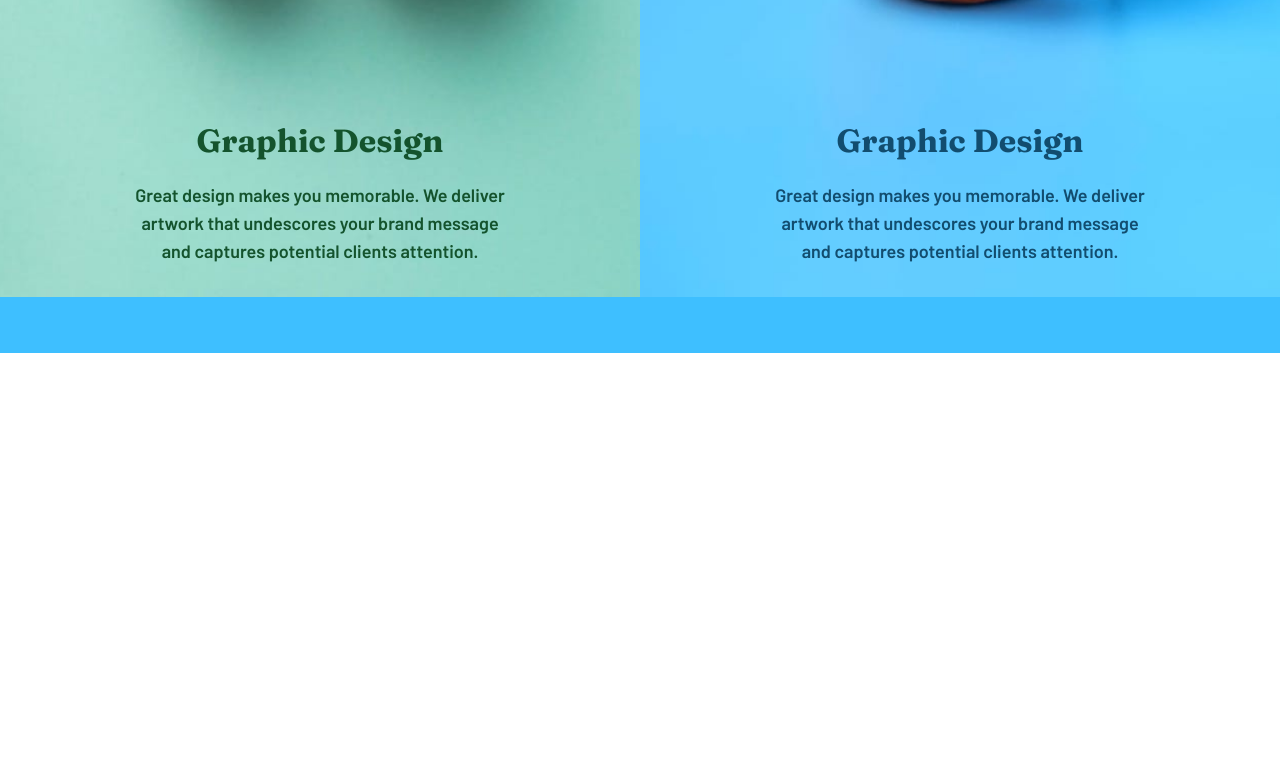
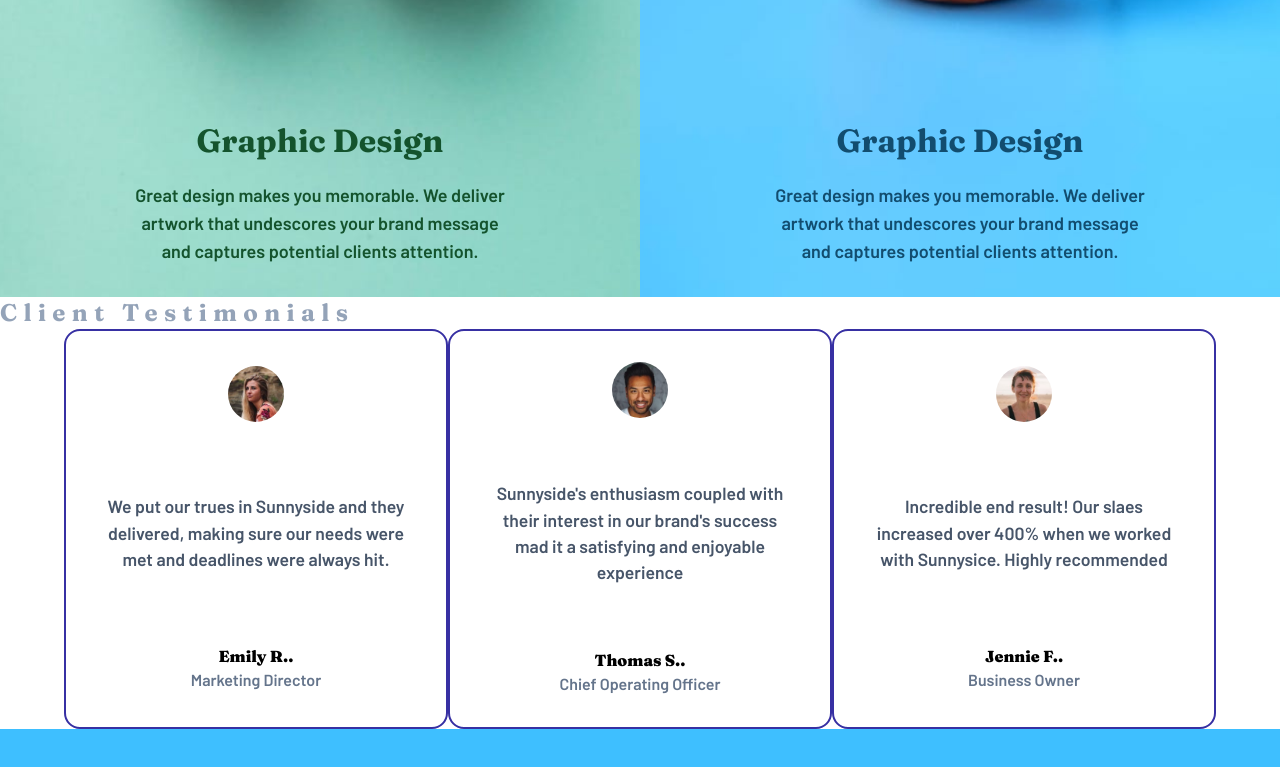
Before and after one commit to thirraz/sunnyside-agency-landing-page, a React (Vite) app: page / in a window 1280 px wide. Shown: the part 2055-2822 px from the top of the page. Before the commit the page ends 2408 px from the top, so only its background shows below. Built offline with nearby package versions, Linux system fonts and the light colour scheme.

Commit message:
testimonials section ready!

```diff
--- a/src/App.jsx
+++ b/src/App.jsx
@@ -3,15 +3,18 @@ import { useState } from "react";
 import { Header } from "./components/Header";
 import { MainContent } from "./components/MainContent";
 import { NavBar } from "./components/NavBar";
+import { TestimonialCard } from "./components/TestimonialCard";
+import { TestimonialSection } from "./components/TestimonialSection";
 
 function App() {
 	const [count, setCount] = useState(0);
 
 	return (
-		<div className="h-auto w-screen bg-lightBlue">
+		<div className="h-auto w-screen bg-lightBlue pb-24">
 			<NavBar />
 			<Header />
 			<MainContent />
+			<TestimonialSection />
 		</div>
 	);
 }
--- a/src/components/MainContent.jsx
+++ b/src/components/MainContent.jsx
@@ -2,7 +2,7 @@ import React from "react";
 
 export const MainContent = () => {
 	return (
-		<main className=" w-[100%] h-auto mb-14 flex flex-wrap flex-col md:flex-row">
+		<main className=" w-[100%] h-auto flex flex-wrap flex-col md:flex-row">
 			{/* part1 */}
 			<div className="w-screen md:w-[50%] h-auto px-8 py-4 bg-white text-center lg:text-left lg:px-[7rem] lg:pt-24">
 				<h2 className=" font-Fraunces text-[2.5rem] mt-2">
--- /dev/null
+++ b/src/components/TestimonialCard.jsx
@@ -0,0 +1,27 @@
+import React from "react";
+
+export const TestimonialCard = ({
+	profilePic,
+	feedback,
+	username,
+	position,
+}) => {
+	return (
+		<div className="w-screen md:w-96 h-[25rem] flex flex-col items-center justify-around bg-white rounded-2xl border-2 border-indigo-800">
+			<img
+				className="w-14 h-14 rounded-full"
+				src={profilePic}
+				alt="user icon"
+			/>
+			<p className="font-Barlow text-[1.1rem] text-center text-slate-600 px-10">
+				{feedback}
+			</p>
+			<div className="flex flex-col items-center">
+				<h3 className="font-Fraunces font-extrabold">
+					{username}.
+				</h3>
+				<p className="text-slate-500 font-Barlow">{position}</p>
+			</div>
+		</div>
+	);
+};
--- /dev/null
+++ b/src/components/TestimonialSection.jsx
@@ -0,0 +1,35 @@
+import emily from "../assets/images/image-emily.jpg";
+import jennie from "../assets/images/image-jennie.jpg";
+import thomas from "../assets/images/image-thomas.jpg";
+import { TestimonialCard } from "./TestimonialCard";
+
+export const TestimonialSection = () => {
+	return (
+		<div className="w-screen h-auto bg-white ">
+			<h2 className="text-slate-400 font-Fraunces tracking-[.4rem] text-2xl pb-">
+				Client Testimonials
+			</h2>
+			<div className="flex flex-col md:flex-row flex-wrap items-center justify-center">
+				<TestimonialCard
+					profilePic={emily}
+					feedback="We put our trues in Sunnyside and they delivered, making
+				sure our needs were met and deadlines were always hit."
+					position="Marketing Director"
+					username="Emily R."
+				/>
+				<TestimonialCard
+					profilePic={thomas}
+					feedback="Sunnyside's enthusiasm coupled with their interest in our brand's success mad it a satisfying and enjoyable experience"
+					username="Thomas S."
+					position="Chief Operating Officer"
+				/>
+				<TestimonialCard
+					profilePic={jennie}
+					feedback="Incredible end result! Our slaes increased over 400% when we worked with Sunnysice. Highly recommended"
+					username="Jennie F."
+					position="Business Owner"
+				/>
+			</div>
+		</div>
+	);
+};
```
